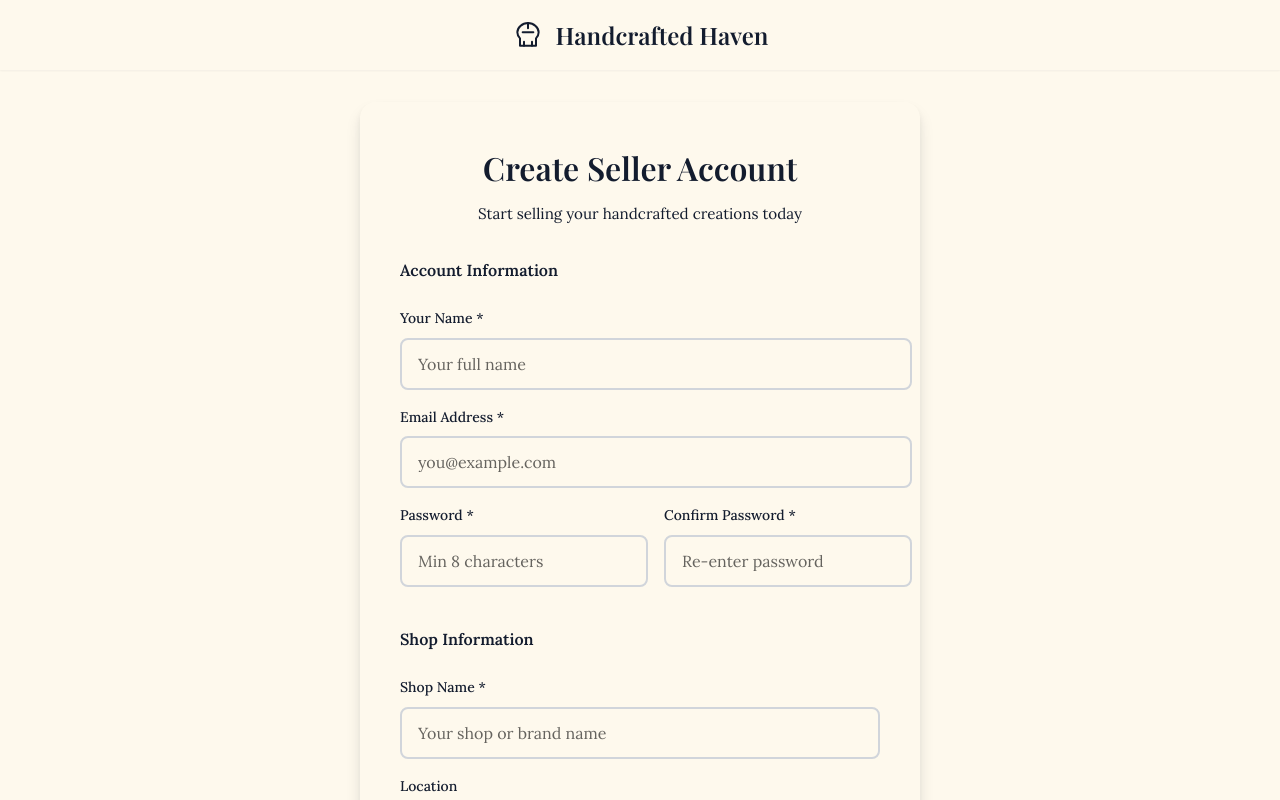
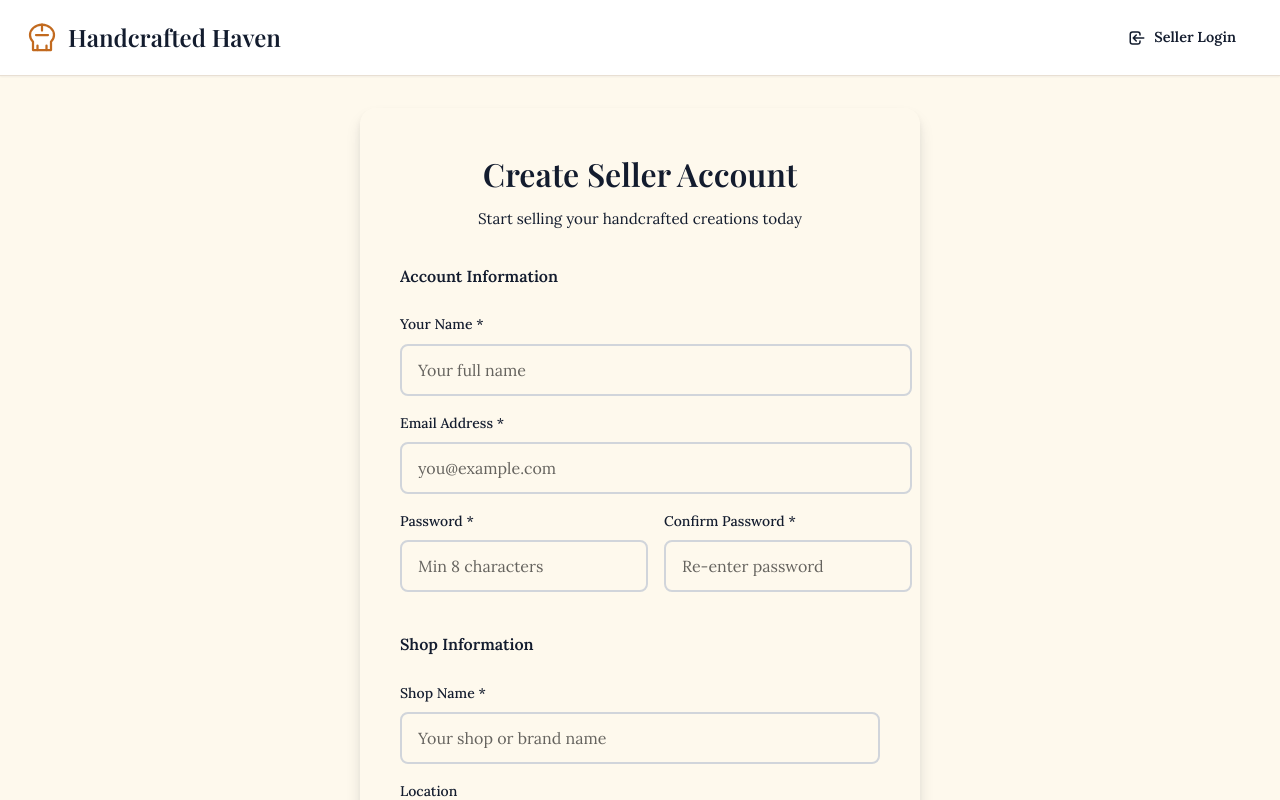
Before and after one commit to jkjorgie/WDD430-Team8-HandcraftedHaven, a Next.js app: page /register in a window 1280 px wide. Shown: the top 800 px of the page. Built offline with nearby package versions, Linux system fonts and the light colour scheme; no server answers.

Commit message:
header isn't consistent across pages

```diff
--- a/src/app/register/page.tsx
+++ b/src/app/register/page.tsx
@@ -1,25 +1,26 @@
-'use client';
+"use client";
 
-import { useState, useId } from 'react';
-import { signIn } from 'next-auth/react';
-import { useRouter } from 'next/navigation';
-import Link from 'next/link';
-import { registerSeller } from '@/actions/auth';
-import styles from './page.module.css';
+import { useState, useId } from "react";
+import { signIn } from "next-auth/react";
+import { useRouter } from "next/navigation";
+import Link from "next/link";
+import { Header } from "@/components";
+import { registerSeller } from "@/actions/auth";
+import styles from "./page.module.css";
 
 export default function RegisterPage() {
   const router = useRouter();
 
   const [formData, setFormData] = useState({
-    email: '',
-    password: '',
-    confirmPassword: '',
-    name: '',
-    shopName: '',
-    bio: '',
-    location: '',
+    email: "",
+    password: "",
+    confirmPassword: "",
+    name: "",
+    shopName: "",
+    bio: "",
+    location: "",
   });
-  const [error, setError] = useState('');
+  const [error, setError] = useState("");
   const [isLoading, setIsLoading] = useState(false);
 
   const emailId = useId();
@@ -30,24 +31,26 @@ export default function RegisterPage() {
   const bioId = useId();
   const locationId = useId();
 
-  const handleChange = (e: React.ChangeEvent<HTMLInputElement | HTMLTextAreaElement>) => {
+  const handleChange = (
+    e: React.ChangeEvent<HTMLInputElement | HTMLTextAreaElement>
+  ) => {
     const { name, value } = e.target;
     setFormData((prev) => ({ ...prev, [name]: value }));
   };
 
   const handleSubmit = async (e: React.FormEvent) => {
     e.preventDefault();
-    setError('');
+    setError("");
 
     // Validate passwords match
     if (formData.password !== formData.confirmPassword) {
-      setError('Passwords do not match');
+      setError("Passwords do not match");
       return;
     }
 
     // Validate password strength
     if (formData.password.length < 8) {
-      setError('Password must be at least 8 characters');
+      setError("Password must be at least 8 characters");
       return;
     }
 
@@ -70,7 +73,7 @@ export default function RegisterPage() {
       }
 
       // Auto sign in after registration
-      const signInResult = await signIn('credentials', {
+      const signInResult = await signIn("credentials", {
         email: formData.email,
         password: formData.password,
         redirect: false,
@@ -78,40 +81,22 @@ export default function RegisterPage() {
 
       if (signInResult?.error) {
         // Account created but auto-login failed, redirect to login
-        router.push('/login?registered=true');
+        router.push("/login?registered=true");
         return;
       }
 
       // Redirect to seller listings
-      router.push('/seller/listings');
+      router.push("/seller/listings");
       router.refresh();
     } catch {
-      setError('An error occurred. Please try again.');
+      setError("An error occurred. Please try again.");
       setIsLoading(false);
     }
   };
 
   return (
     <div className={styles.page}>
-      {/* Header */}
-      <header className={styles.header} role="banner">
-        <div className={styles.headerContent}>
-          <Link href="/" className={styles.logo} aria-label="Handcrafted Haven - Home">
-            <svg
-              className={styles.logoIcon}
-              viewBox="0 0 24 24"
-              fill="none"
-              stroke="currentColor"
-              strokeWidth="1.5"
-              aria-hidden="true"
-            >
-              <path strokeLinecap="round" strokeLinejoin="round" d="M12 3C7.5 3 4 6.5 4 10c0 2 1 3.5 2 4.5V20h12v-5.5c1-1 2-2.5 2-4.5 0-3.5-3.5-7-8-7z" />
-              <path strokeLinecap="round" strokeLinejoin="round" d="M9 20v-3M15 20v-3M12 3v4M8 10h8" />
-            </svg>
-            <span className={styles.logoText}>Handcrafted Haven</span>
-          </Link>
-        </div>
-      </header>
+      <Header />
 
       {/* Main Content */}
       <main className={styles.main}>
@@ -133,7 +118,11 @@ export default function RegisterPage() {
                   strokeWidth="2"
                   aria-hidden="true"
                 >
-                  <path strokeLinecap="round" strokeLinejoin="round" d="M12 9v2m0 4h.01m-6.938 4h13.856c1.54 0 2.502-1.667 1.732-3L13.732 4c-.77-1.333-2.694-1.333-3.464 0L3.34 16c-.77 1.333.192 3 1.732 3z" />
+                  <path
+                    strokeLinecap="round"
+                    strokeLinejoin="round"
+                    d="M12 9v2m0 4h.01m-6.938 4h13.856c1.54 0 2.502-1.667 1.732-3L13.732 4c-.77-1.333-2.694-1.333-3.464 0L3.34 16c-.77 1.333.192 3 1.732 3z"
+                  />
                 </svg>
                 <span>{error}</span>
               </div>
@@ -294,7 +283,7 @@ export default function RegisterPage() {
                   Creating Account...
                 </>
               ) : (
-                'Create Seller Account'
+                "Create Seller Account"
               )}
             </button>
           </form>
@@ -314,7 +303,10 @@ export default function RegisterPage() {
       {/* Footer */}
       <footer className={styles.footer} role="contentinfo">
         <div className={styles.footerContent}>
-          <p>© {new Date().getFullYear()} Handcrafted Haven. Supporting artisans worldwide.</p>
+          <p>
+            © {new Date().getFullYear()} Handcrafted Haven. Supporting artisans
+            worldwide.
+          </p>
         </div>
       </footer>
     </div>
--- a/src/components/index.ts
+++ b/src/components/index.ts
@@ -3,21 +3,28 @@
  *
  * Organized by feature:
  * - ui/       : Generic UI components (AuthButton, Providers)
+ * - layout/   : Layout components (Header)
  * - product/  : Product-related components (ProductCard, ProductBrowser, etc.)
  * - seller/   : Seller-specific components (SellerProductCard, SellerProfileForm)
  */
 
 // UI Components
-export { AuthButton } from './ui/AuthButton';
-export { Providers } from './ui/Providers';
+export { AuthButton } from "./ui/AuthButton";
+export { Providers } from "./ui/Providers";
+
+// Layout Components
+export { Header } from "./layout/Header";
 
 // Product Components
-export { ProductCard } from './product/ProductCard';
-export { ProductBrowser } from './product/ProductBrowser';
-export { ProductRating } from './product/ProductRating';
-export { StarRating } from './product/StarRating';
+export { ProductCard } from "./product/ProductCard";
+export { ProductBrowser } from "./product/ProductBrowser";
+export { ProductRating } from "./product/ProductRating";
+export { StarRating } from "./product/StarRating";
 
 // Seller Components
-export { SellerActions } from './seller/SellerActions';
-export { SellerProductCard } from './seller/SellerProductCard';
-export { SellerProfileForm, type SellerProfileData } from './seller/SellerProfileForm';
+export { SellerActions } from "./seller/SellerActions";
+export { SellerProductCard } from "./seller/SellerProductCard";
+export {
+  SellerProfileForm,
+  type SellerProfileData,
+} from "./seller/SellerProfileForm";
--- /dev/null
+++ b/src/components/layout/Header.module.css
@@ -0,0 +1,73 @@
+/* Header Styles - Consistent across all pages */
+
+.header {
+  background: var(--color-bg-white);
+  border-bottom: 1px solid var(--color-border-warm);
+  position: sticky;
+  top: 0;
+  z-index: 100;
+  box-shadow: var(--shadow-sm);
+}
+
+.headerContent {
+  max-width: 1280px;
+  margin: 0 auto;
+  padding: var(--spacing-md) var(--spacing-lg);
+  display: flex;
+  justify-content: space-between;
+  align-items: center;
+}
+
+.logo {
+  display: flex;
+  align-items: center;
+  gap: var(--spacing-sm);
+  transition: opacity var(--transition-base);
+  text-decoration: none;
+}
+
+.logo:hover {
+  opacity: 0.8;
+}
+
+.logo:focus-visible {
+  outline: 3px solid var(--color-focus);
+  outline-offset: 4px;
+  border-radius: var(--radius-sm);
+}
+
+.logoIcon {
+  width: 36px;
+  height: 36px;
+  color: var(--color-primary);
+  flex-shrink: 0;
+}
+
+.logoText {
+  font-family: var(--font-playfair), Georgia, serif;
+  font-size: 1.5rem;
+  font-weight: 600;
+  color: var(--color-text-primary);
+}
+
+.nav {
+  display: flex;
+  gap: var(--spacing-md);
+  align-items: center;
+}
+
+/* Responsive */
+@media (max-width: 768px) {
+  .headerContent {
+    padding: var(--spacing-sm) var(--spacing-md);
+  }
+
+  .logoText {
+    font-size: 1.25rem;
+  }
+
+  .logoIcon {
+    width: 32px;
+    height: 32px;
+  }
+}
--- /dev/null
+++ b/src/components/layout/Header.tsx
@@ -0,0 +1,41 @@
+import Link from "next/link";
+import { AuthButton } from "@/components";
+import styles from "./Header.module.css";
+
+export function Header() {
+  return (
+    <header className={styles.header} role="banner">
+      <div className={styles.headerContent}>
+        <Link
+          href="/"
+          className={styles.logo}
+          aria-label="Handcrafted Haven - Home"
+        >
+          <svg
+            className={styles.logoIcon}
+            viewBox="0 0 24 24"
+            fill="none"
+            stroke="currentColor"
+            strokeWidth="1.5"
+            aria-hidden="true"
+          >
+            <path
+              strokeLinecap="round"
+              strokeLinejoin="round"
+              d="M12 3C7.5 3 4 6.5 4 10c0 2 1 3.5 2 4.5V20h12v-5.5c1-1 2-2.5 2-4.5 0-3.5-3.5-7-8-7z"
+            />
+            <path
+              strokeLinecap="round"
+              strokeLinejoin="round"
+              d="M9 20v-3M15 20v-3M12 3v4M8 10h8"
+            />
+          </svg>
+          <span className={styles.logoText}>Handcrafted Haven</span>
+        </Link>
+        <nav className={styles.nav} aria-label="Main navigation">
+          <AuthButton />
+        </nav>
+      </div>
+    </header>
+  );
+}
```
Also changed, not shown: src/app/login/page.tsx (+34 -58 lines), src/app/page.tsx (+2 -36 lines), src/app/product/[id]/page.tsx (+70 -97 lines), src/app/seller/layout.tsx (+13 -38 lines).
